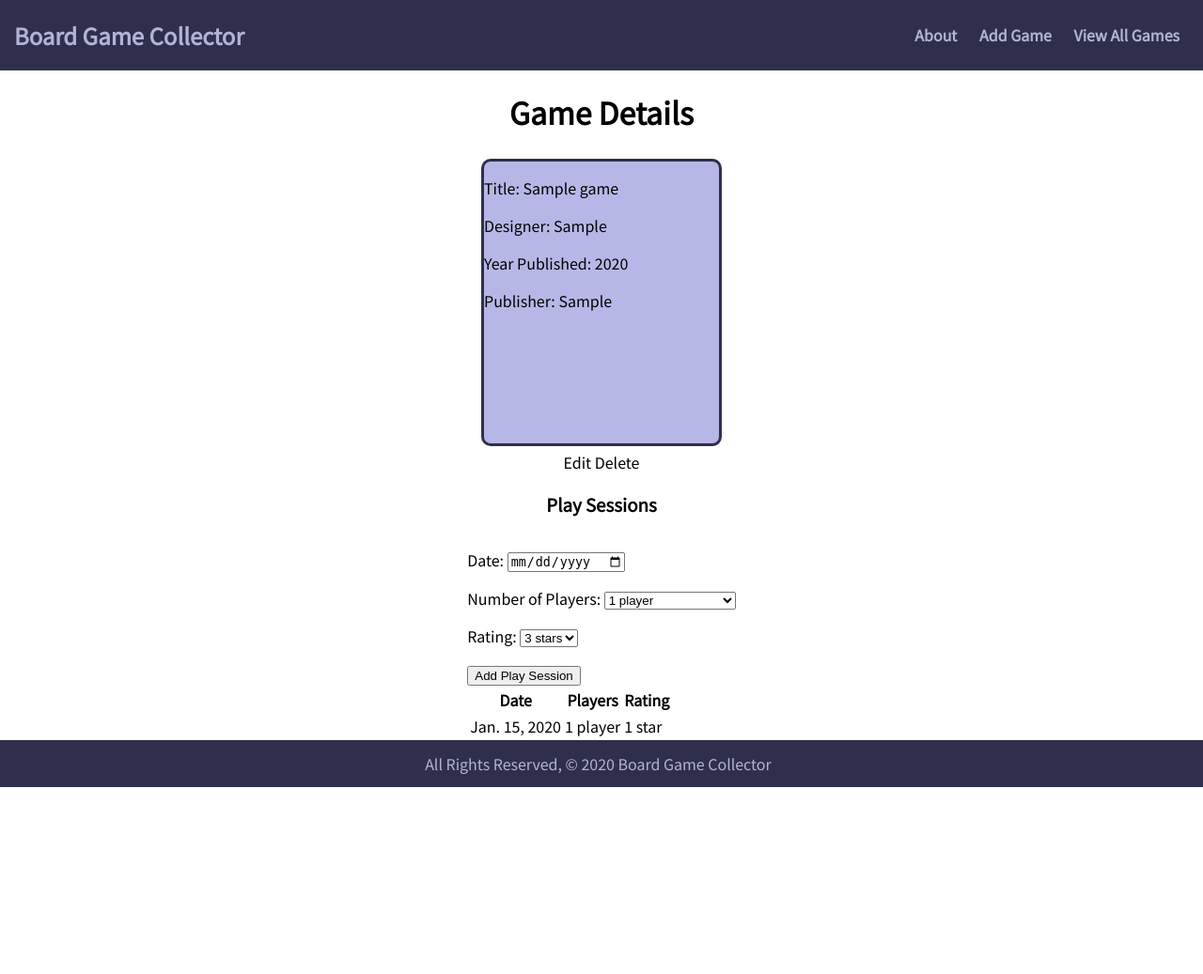
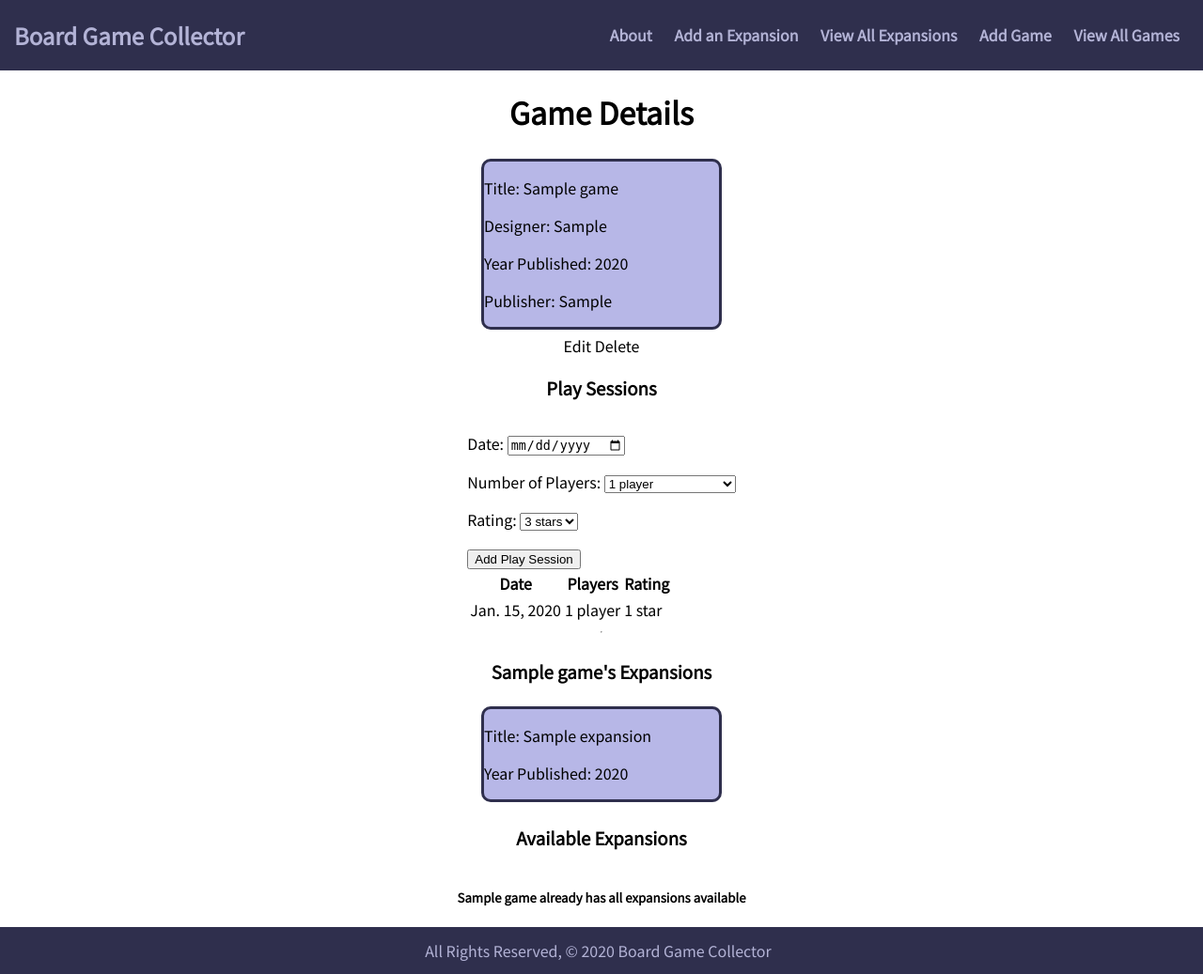
Before and after one commit to JamWheat/board-game-collector, a Django app: page /games/1/ in a window 1280 px wide. Shown: the whole page at 94% size. Before the commit the page ends 838 px from the top, so only its background shows below. Run offline with Django 3.2, Linux system fonts and the light colour scheme; tables that the repository leaves empty hold one stand-in row (values such as "Sample post").

Commit message:
add expansions model, M:M relationship with games

```diff
--- a/main_app/models.py
+++ b/main_app/models.py
@@ -22,11 +22,23 @@ RATING = (
   ('5', '5 stars'),
 )
 
+class Expansion(models.Model):
+  title = models.CharField(max_length=200)
+  pub_year = models.IntegerField()
+
+  def __str__(self):
+      return self.title
+
+  def get_absolute_url(self):
+    return reverse('expansions_detail', kwargs={"pk": self.id})
+
+
 class Game(models.Model):
   name = models.CharField(max_length=100)
   publisher = models.CharField(max_length=100)
   designer = models.CharField(max_length=100)
   pub_year = models.IntegerField()
+  expansions = models.ManyToManyField(Expansion)
 
   def __str__(self):
     return self.name
--- a/main_app/static/css/style.css
+++ b/main_app/static/css/style.css
@@ -93,7 +93,6 @@ footer {
 .detail-card{
   margin: 5px;
   width: 250px;
-  height: 300px;
   border: solid;
   border-color: #2f2f4d;
   border-radius: 10px;
--- a/main_app/templates/base.html
+++ b/main_app/templates/base.html
@@ -22,6 +22,8 @@
       </div>
       <div class="right-nav">
         <a href="{% url 'about' %}">About</a>
+        <a href="{% url 'expansions_create' %}">Add an Expansion</a>
+        <a href="{% url 'expansions_index' %}">View All Expansions</a>
         <a href="{% url 'games_create' %}">Add Game</a>
         <a href="{% url 'index' %}">View All Games</a>
       <div>
--- a/main_app/templates/games/detail.html
+++ b/main_app/templates/games/detail.html
@@ -37,5 +37,36 @@
     </tbody>
   </table>
 </div>
+<hr>
+<h3>{{ game.name }}'s Expansions</h3>
+{% if game.expansions.count %}
+  {% for expansion in game.expansions.all %}
+    <div class="detail-card">
+      <p>Title: {{ expansion.title }}</p>
+      <p>Year Published: {{ expansion.pub_year }}</p>
+    </div>
+  {% endfor %}
+{% else %}
+  <h5>No Expansions</h5>
+{% endif %}
 
+<h3>Available Expansions</h3>
+{% if expansions.count %}
+  {% for expansion in expansions.all %}
+    <div class="detail-card">
+      <div>
+        <p>Title: {{ expansion.title }}</p>
+        <p>Year Published: {{ expansion.pub_year }}</p>
+      </div>
+      <div>
+        <form action="{% url 'assoc_exp' game.id expansion.id %}" method="post">
+          {% csrf_token %}
+          <button type="submit">Add</button>
+        </form>
+      </div>
+    </div>
+  {% endfor %}
+{% else %}
+  <h5>{{game.name}} already has all expansions available</h5>
+{% endif %}
 {% endblock content %}
--- a/main_app/urls.py
+++ b/main_app/urls.py
@@ -9,5 +9,13 @@ urlpatterns = [
   path('games/create/', views.GameCreate.as_view(), name='games_create'),
   path('games/<int:pk>/update/', views.GameUpdate.as_view(), name='games_update'),
   path('games/<int:pk>/delete/', views.GameDelete.as_view(), name='games_delete'),
-  path('games/<int:game_id>/add_play/', views.add_play, name='add_play')
+  path('games/<int:game_id>/add_play/', views.add_play, name='add_play'),
+  path('games/<int:game_id>/assoc_exp/<int:expansion_id>/', views.assoc_exp, name='assoc_exp'),
+  # expansions
+  path('expansions/', views.ExpansionList.as_view(), name='expansions_index'),
+  path('expansions/<int:pk>/', views.ExpansionDetail.as_view(), name='expansions_detail'),
+  path('expansions/create/', views.ExpansionCreate.as_view(), name='expansions_create'),
+  path('expansions/<int:pk>/update/', views.ExpansionUpdate.as_view(), name='expansions_update'),
+  path('expansions/<int:pk>/delete/', views.ExpansionDelete.as_view(), name='expansions_delete'),
+
 ]
--- a/main_app/views.py
+++ b/main_app/views.py
@@ -1,6 +1,7 @@
 from django.views.generic.edit import CreateView, UpdateView, DeleteView
+from django.views.generic import ListView, DetailView
 from django.shortcuts import render, redirect
-from .models import Game
+from .models import Game, Expansion
 from .forms import PlayForm
 
 # Create your views here.
@@ -17,10 +18,12 @@ def games_index(request):
 
 def games_detail(request, game_id):
   game = Game.objects.get(id=game_id)
+  expansions_game_doesnt_have = Expansion.objects.exclude(id__in = game.expansions.all().values_list('id'))
   play_form = PlayForm()
   return render(request, 'games/detail.html', {
     'game': game,
-    'play_form': play_form
+    'play_form': play_form,
+    'expansions': expansions_game_doesnt_have
   })
 
 def add_play(request, game_id):
@@ -42,3 +45,25 @@ class GameUpdate(UpdateView):
 class GameDelete(DeleteView):
   model = Game
   success_url = '/games/'
+
+class ExpansionList(ListView):
+  model = Expansion
+
+class ExpansionDetail(DetailView):
+  model = Expansion
+
+class ExpansionCreate(CreateView):
+  model = Expansion
+  fields = '__all__'
+
+class ExpansionUpdate(UpdateView):
+  model = Expansion
+  fields = ['title', 'pub_year']
+
+class ExpansionDelete(DeleteView):
+  model = Expansion
+  success_url = '/expansions/'
+
+def assoc_exp(request, game_id, expansion_id):
+  Game.objects.get(id=game_id).expansions.add(expansion_id)
+  return redirect('detail', game_id=game_id)
```
Also changed, not shown: main_app/templates/main_app/expansion_confirm_delete.html (added, +11 -0 lines), main_app/templates/main_app/expansion_detail.html (added, +17 -0 lines), main_app/templates/main_app/expansion_form.html (added, +16 -0 lines), main_app/templates/main_app/expansion_list.html (added, +15 -0 lines), main_app/migrations/0003_auto_20201011_1713.py (added), main_app/migrations/0004_game_expansions.py (added).
